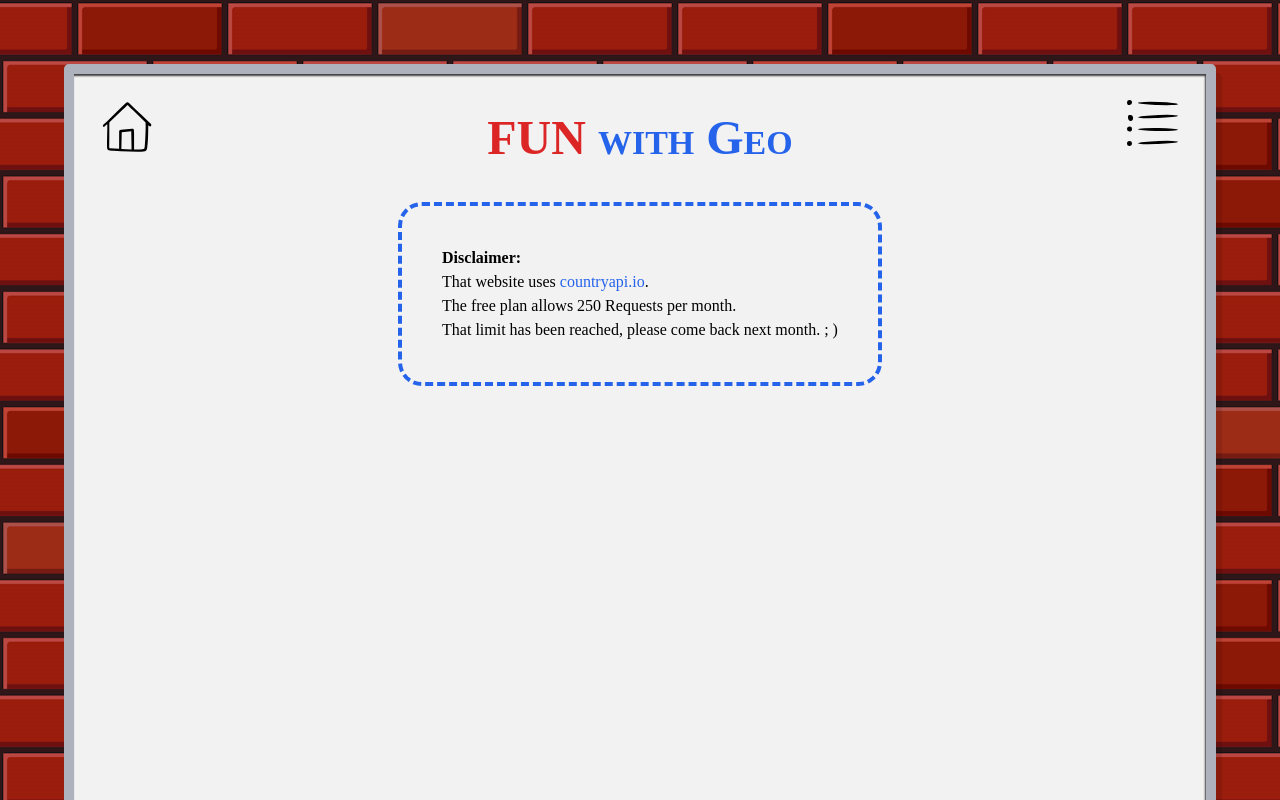
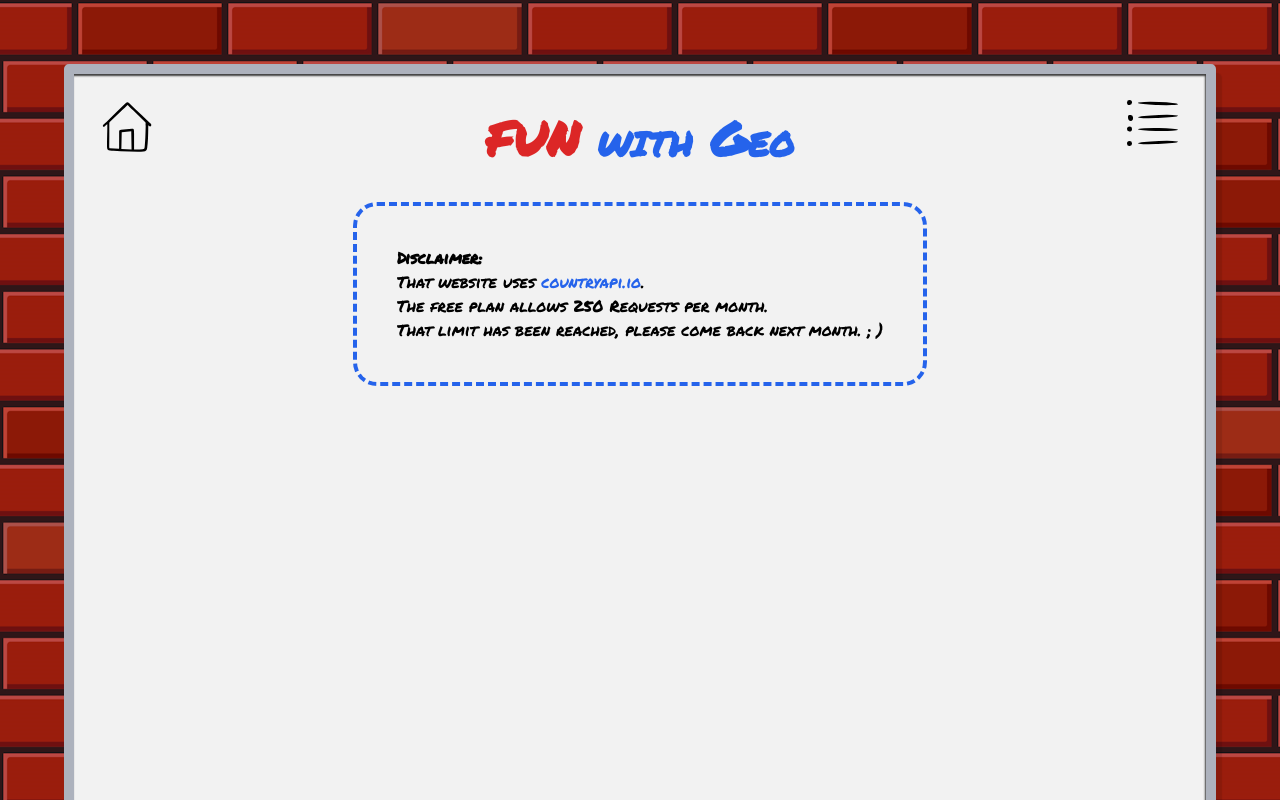
Before and after one commit to Atavismus/next-geo, a Next.js app: page /disclaimer in a window 1280 px wide. Shown: the top 800 px of the page. Built offline with nearby package versions, Linux system fonts and the light colour scheme.

Commit message:
update global.css to .scss (variables and nesting)

```diff
--- a/src/app/globals.css
+++ b/src/app/globals.scss
@@ -1,17 +1,15 @@
 @tailwind base;
 @tailwind components;
 @tailwind utilities;
-@import url('https://fonts.googleapis.com/css2?family=Permanent+Marker&display=swap');
+@import url("https://fonts.googleapis.com/css2?family=Permanent+Marker&display=swap");
 
-:root {
-  --blue: rgb(37, 99, 235);
-  --green: rgb(22, 163, 74);
-  --red: rgb(220, 38, 38);
-  --white: #f2f2f2;
-}
+$blue: rgb(37, 99, 235);
+$green: rgb(22, 163, 74);
+$red: rgb(220, 38, 38);
+$white: #f2f2f2;
 
 body {
-  background: url("../../public/bricks.png") repeat;
+  background: url("/bricks.png") repeat;
   padding-bottom: 5%;
   font-family: "Permanent Marker", cursive!important;
 }
@@ -21,7 +19,7 @@
 }
 
 #whiteboard {
-  background-color: var(--white);
+  background-color: $white;
   width: 90%;
   height: 90%;
   margin: auto;
@@ -34,15 +32,13 @@
 }
 
 #homesweethome:hover path {
-  fill: var(--blue);
+  fill: $blue;
 }
 
 /*List icon*/
 #listIcon {
   padding-left: 11px;
-}
-
-#listIcon span {
+  span {
     display: block;
     width: 40px;
     height: 3px;
@@ -53,26 +49,17 @@
     border-top-right-radius: 85%;
     border-bottom-left-radius: 80%;
     border-bottom-right-radius: 90%;
-}
-
-#listIcon:hover span {
-  background: var(--blue);
-}
-
-
-#listIcon span:nth-of-type(2) {
+    &:nth-of-type(2) {
       transform: rotate(-2deg);
     }
-
-#listIcon span:nth-of-type(3) {
+    &:nth-of-type(3) {
       transform: rotate(1deg);
     }
 
-#listIcon span:nth-of-type(4) {
+    &:nth-of-type(4) {
       transform: rotate(-2deg);
     }
-
-#listIcon span:before {
+    &:before {
       content: "";
       display: block;
       position: absolute;
@@ -82,6 +69,11 @@
       border-radius: 100%;
       margin-top: -1px;
       margin-left: -11px;
+    }
+  }
+  &:hover span {
+    background: $blue;
+  }
 }
 
 #listIcon span:nth-of-type(2):before {
@@ -108,13 +100,14 @@
   margin-left: -11px;
 }
 
-table.list tr {
+table.list {
+  tr {
     border-color: lightgrey;
   }
-
-table.list th, td {
+  th, td {
     padding: 10px;
     border-color: lightgrey;
+  }
 }
 
 #geo {
@@ -129,7 +122,7 @@
   left: -10%;
   width: 120%;
   height: 5px;
-  background-color: var(--red);
+  background-color: $red;
   transform: rotate(175deg);
   border-top-left-radius: 55%;
   border-top-right-radius: 85%;
@@ -182,18 +175,19 @@
 }
 
 /*Location icon*/
-.location path {
-  fill: var(--blue);
+.location {
+    &:hover {
+      filter: brightness(80%)
     }
-
-.location:hover {
-  filter: brightness(80%)
+    path {
+    fill: $blue;
+  }
 }
 
 /*Choices are text*/
 .choiceText:hover label, .choiceText .radio-fake:checked + label {
   color: #ffffff;
-  background: var(--blue);
+  background: $blue;
 }
 
 .choiceText:hover label {
@@ -205,12 +199,12 @@
 }
 
 .right .choiceText .radio-fake:checked + label {
-  background: var(--green);
-  border-color: var(--green);
+  background: $green;
+  border-color: $green;
 }
 .wrong .choiceText .radio-fake:checked + label {
-  background: var(--red);
-  border-color: var(--red);
+  background: $red;
+  border-color: $red;
 }
 
 #submitBtn.disabled, #submitBtn.disabled:hover {
@@ -218,20 +212,20 @@
 }
 
 @keyframes animToRight {
-  100%  {color: var(--green);}
+  100%  {color: $green;}
 }
 
 @keyframes animToWrong {
-  100%  {color: var(--red);}
+  100%  {color: $red;}
 }
 
 @keyframes resetFromRight {
-  0%  {color: var(--green);}
+  0%  {color: $green;}
   100%  {color: #000000;}
 }
 
 @keyframes resetFromWrong {
-  0%  {color: var(--red);}
+  0%  {color: $red;}
   100%  {color: #000000;}
 }
 
@@ -256,18 +250,17 @@
   stroke: rgb(37 99 235);
 }
 
-.right .check path {
+.right .check {
+  animation: ping 1.5s cubic-bezier(0, 0, 0.2, 1);
+  path {
     stroke: rgb(22 163 74)!important;
   }
-.wrong .check path {
-  stroke: rgb(220 38 38)!important;
-}
-
-.right .check {
-  animation: ping 1.5s cubic-bezier(0, 0, 0.2, 1);
 }
 .wrong .check {
   animation: ping 1.5s cubic-bezier(0, 0, 0.2, 1);
+  path {
+    stroke: rgb(220 38 38)!important;
+  }
 }
 
 /*Scoring*/
@@ -290,9 +283,3 @@
 #score.resetFromWrong, #bestScore.resetFromWrong {
   animation: resetFromWrong 1000ms;
 }
-
-@layer utilities {
-  .text-balance {
-    text-wrap: balance;
-  }
-}
--- a/src/app/layout.tsx
+++ b/src/app/layout.tsx
@@ -1,6 +1,6 @@
 import type { Metadata } from "next";
 import { Inter } from "next/font/google";
-import "./globals.css";
+import "./globals.scss";
 import Link from "next/link";
 import { HomeIcon } from '@/app/components/server/HomeIcon';
 
```
Lines whose indentation alone changed are shown as unchanged.
